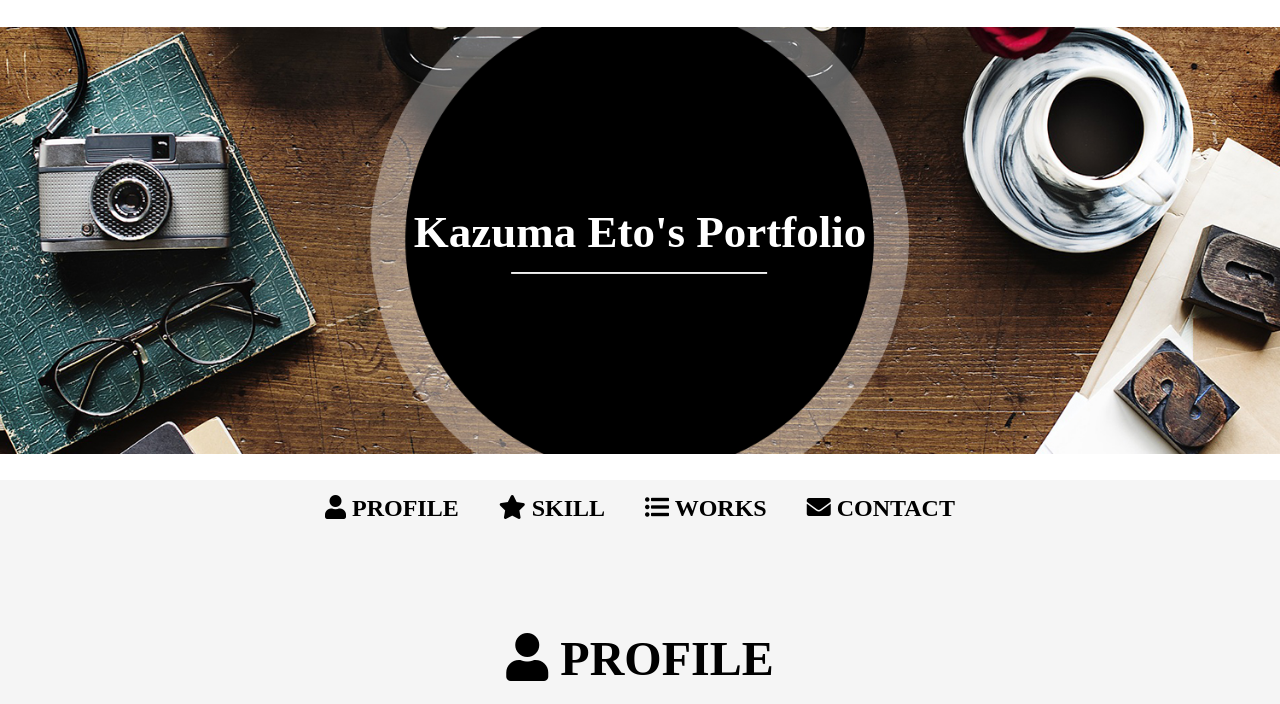
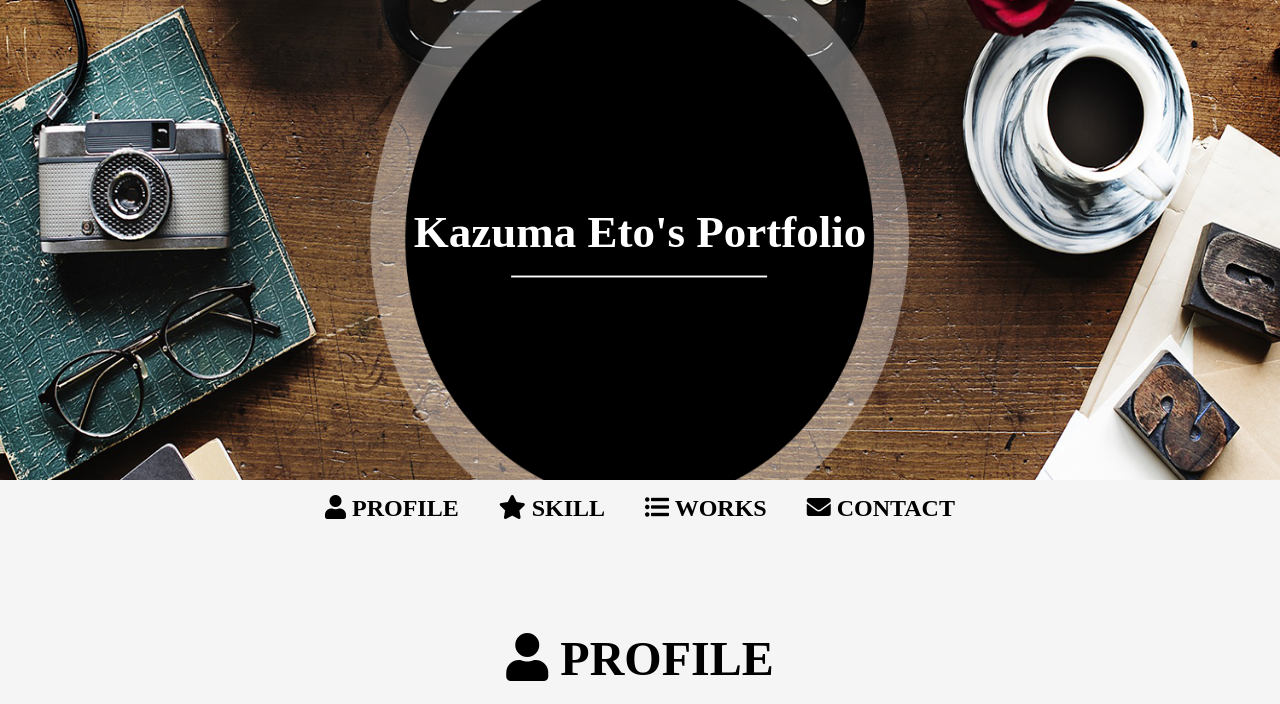
Before and after one commit to shinomaru0315/portfolio, a plain HTML site: page index.html in a window 1280 px wide. Shown: the top 704 px of the page. Drawn offline with nearby package versions, Linux system fonts and the light colour scheme.

Commit message:
header画像　修正

```diff
--- a/css/style.css
+++ b/css/style.css
@@ -2,7 +2,7 @@
 
 #header{
   height: 480px;
-  background-size: 100vw;
+  background-size: 100vw 480px;
   background-image: url(../img/free-header.jpg);
   background-position: center center;
   position: relative;
```
